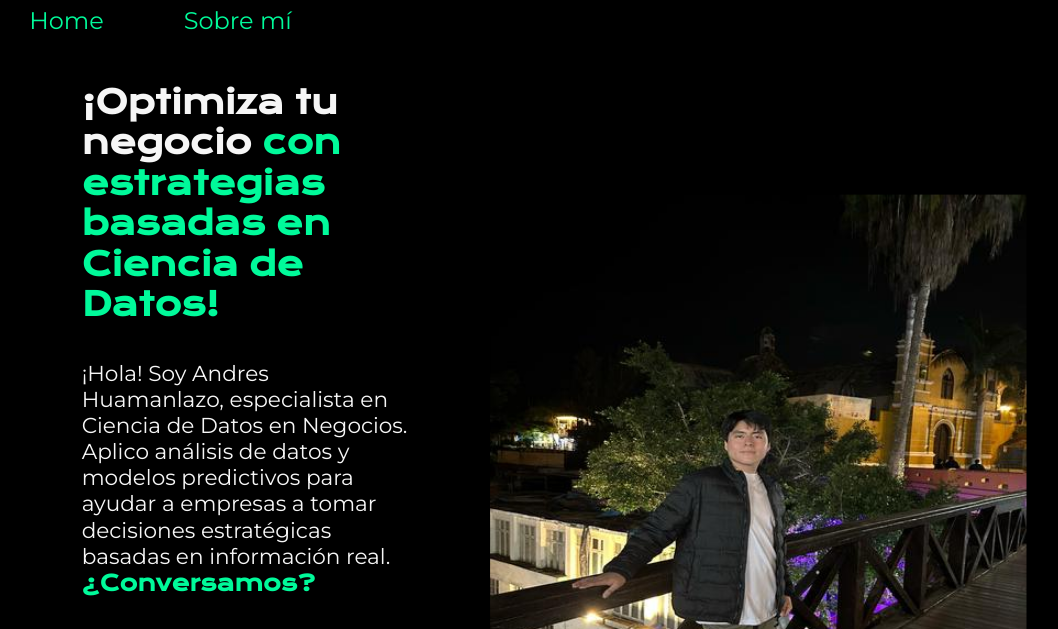
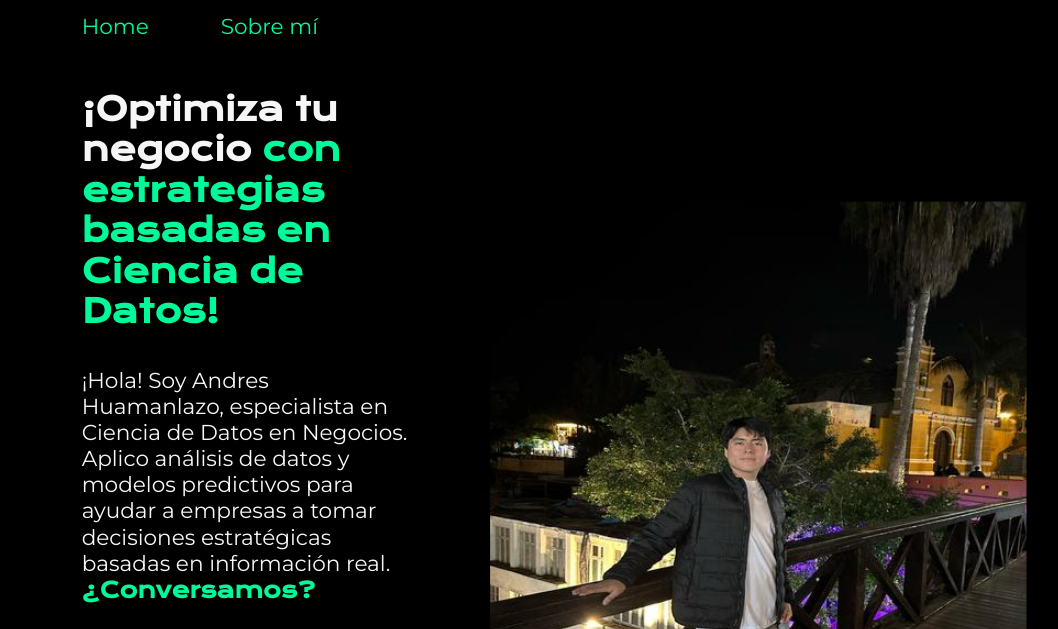
Before and after one commit to ahp-andres/PRESENTACION-VERSION.3, a plain HTML site: page index.html in a window 1280 px wide. Shown: the top 629 px of the page, without its empty margins (86-1144 px from the left). Drawn offline with nearby package versions, Linux system fonts and the light colour scheme.

Commit message:
Update style.css ALINEAR HEADER

```diff
--- a/styles/style.css
+++ b/styles/style.css
@@ -18,8 +18,8 @@
     }
 
     .header{
-        padding: 0.5% 0% 0% 9%; /* padding: 1% 0% 0% 9%; Margen horizontal para que esten uniforme a la misma exactitud como del PARRAFO */
-        transform: scale(1); /* transform: scale(0.8); Esto nos ayuda a hacer que parezca mas alejado la vision y no tan pegado */
+        padding: 1% 0% 0% 9%; /* padding: 1% 0% 0% 9%; Margen horizontal para que esten uniforme a la misma exactitud como del PARRAFO */
+        transform: scale(0.9); /* transform: scale(0.8); Esto nos ayuda a hacer que parezca mas alejado la vision y no tan pegado */
     }
 
     .header__menu{
```
